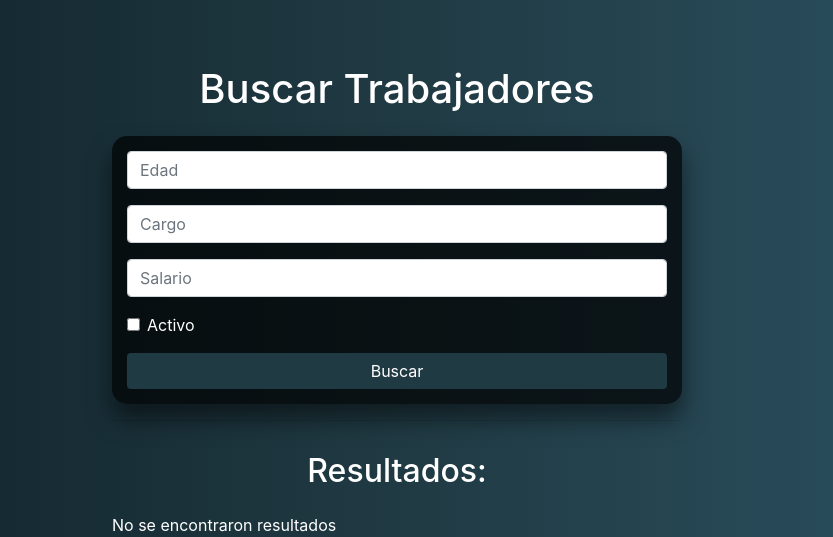
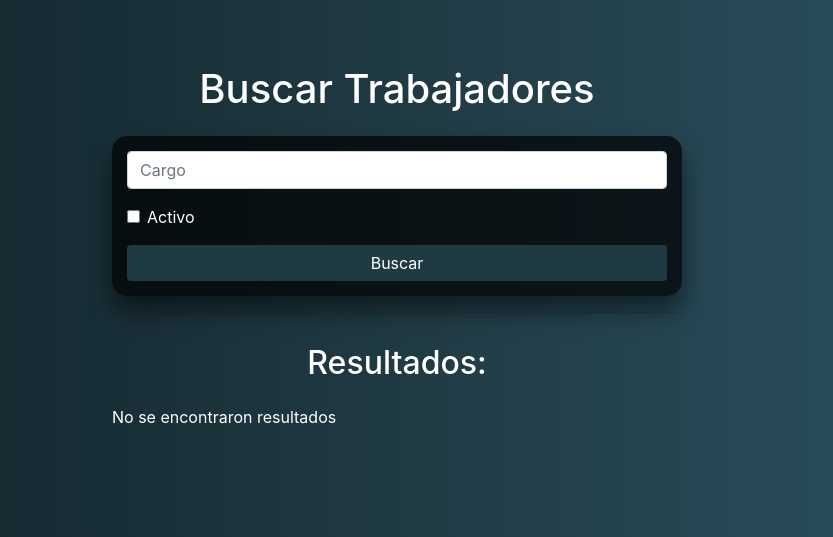
Before and after one commit to Jiuby/RESTFRAMEWORK-Django, a Django app: page /search_results/ in a window 1280 px wide. Shown: the top 537 px of the page, without its empty margins (243-1076 px from the left). Run offline with Django 4.2, Linux system fonts and the light colour scheme; some libraries are stand-ins or nearby versions.

```diff
--- a/api/views.py
+++ b/api/views.py
@@ -15,14 +15,8 @@ def search_results(request):
         salario = request.GET.get('salario', '').replace(',', '').replace('.', '')
         activo = request.GET.get('activo', '') == 'true'
 
-        if edad.isdigit():
-            workers = trabajador.objects.filter(edad__lte=int(edad))
-
         if cargo:
             workers = trabajador.objects.filter(cargo__icontains=cargo)
-
-        if salario.isdigit():
-            workers = [worker for worker in workers if int(worker.salario.replace(',', '').replace('.', '')) <= int(salario)]
 
         if activo:
             workers = trabajador.objects.filter(activo=activo)
--- a/templates/index.html
+++ b/templates/index.html
@@ -41,13 +41,7 @@
         <h1>Buscar Trabajadores</h1>
         <form method="GET" action="{% url 'search_results' %}">
             <div class="form-group">
-                <input type="number" class="form-control" name="edad" placeholder="Edad">
-            </div>
-            <div class="form-group">
                 <input type="text" class="form-control" name="cargo" placeholder="Cargo">
-            </div>
-            <div class="form-group">
-                <input type="text" class="form-control" name="salario" placeholder="Salario">
             </div>
             <div class="form-check">
                 <input type="checkbox" class="form-check-input" name="activo" value="true">
```
